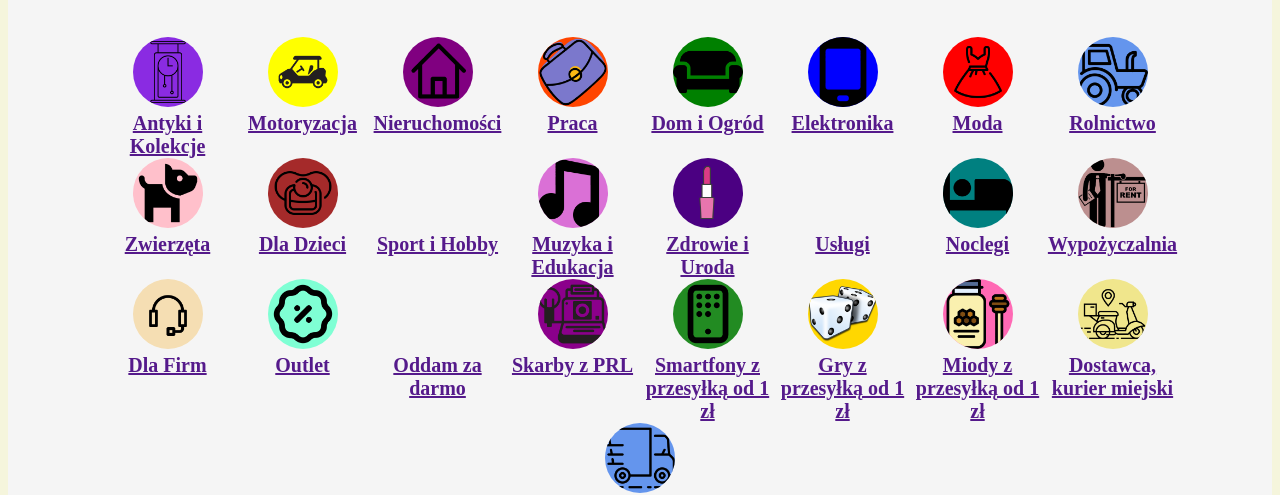
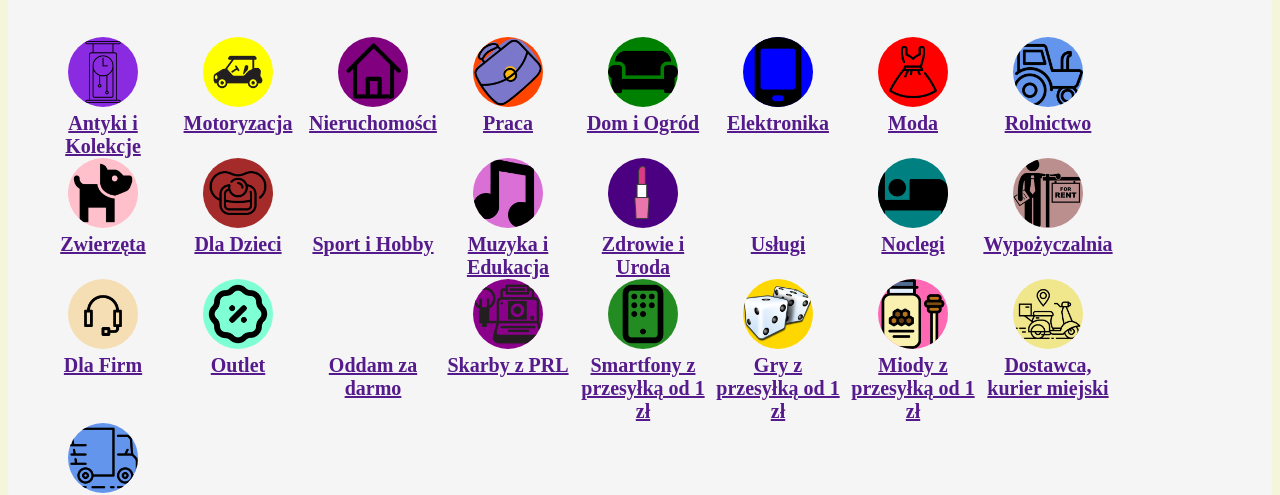
Before and after one commit to Nataliee97/olx-html-css, a plain HTML site: page index.html in a window 1280 px wide. Shown: the part 313-808 px from the top of the page. Drawn offline with Linux system fonts and the light colour scheme.

Commit message:
dlaczego nie działa text decoration?

```diff
--- a/style.css
+++ b/style.css
@@ -87,10 +87,10 @@
 
 div.category {
     width: 100%;
-    text-align: center;
+    text-align: left;
     padding: auto;
     font-size: 20px;
-
+    text-decoration: none;
 }
 
 div.category a {
```
